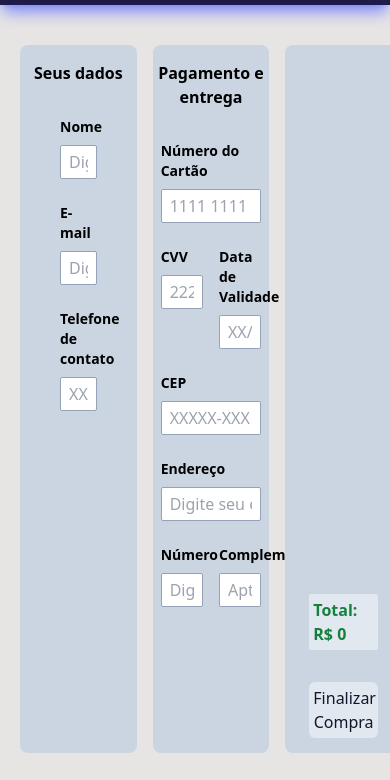
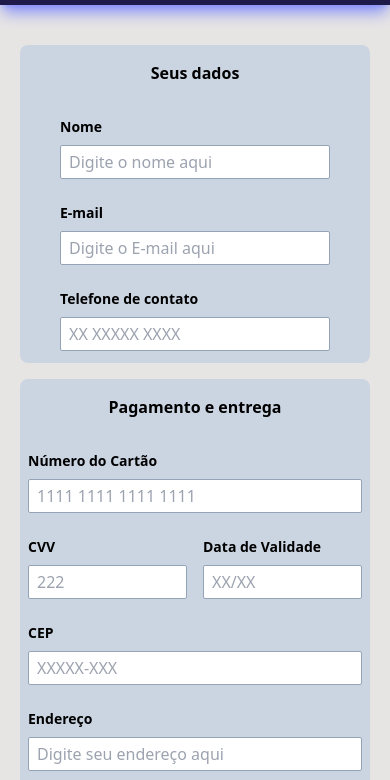
Before and after one commit to thiagodmm/magazine-javascript, a website built with Vite: page checkout.html in a window 390 px wide. Shown: the part 51-831 px from the top of the page. Built offline with nearby package versions, Linux system fonts and the light colour scheme.

Commit message:
Atualizando versão mobile do Checkout

```diff
--- a/checkout.html
+++ b/checkout.html
@@ -20,7 +20,7 @@
     </a>
 
   </header>
-  <form class="bg-stone-200 flex w-100 px-5 gap-4 py-10 grow">
+  <form class="bg-stone-200 flex w-100 px-5 gap-4 py-10 grow" id="form-checkout">
     <section id="dados-usuario" class="w-1/3 bg-slate-300 rounded-lg">
         <p class="mb-5 text-center font-bold mt-4">Seus dados</p>
 
--- a/style.css
+++ b/style.css
@@ -9,5 +9,20 @@
         height: 3rem;
     }
 
+    #dados-usuario {
+        width: 100%;
+    }
+
+    #pagamento-entrega {
+        width: 100%;
+    }
+
+    #produtos-checkout {
+        width: 100%;
+    }
+
+    #form-checkout {
+        flex-direction: column;
+    }
 
   }
```
